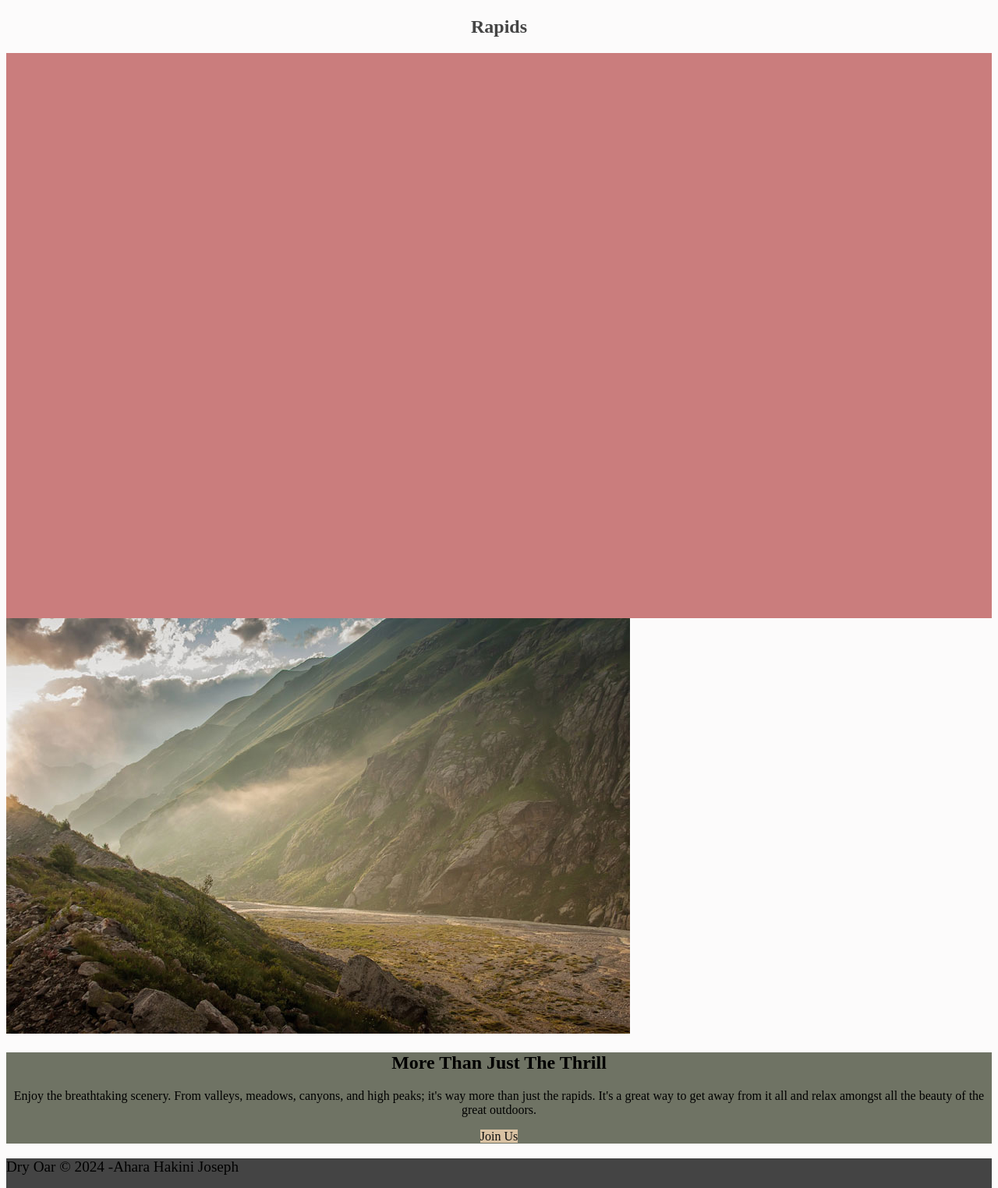
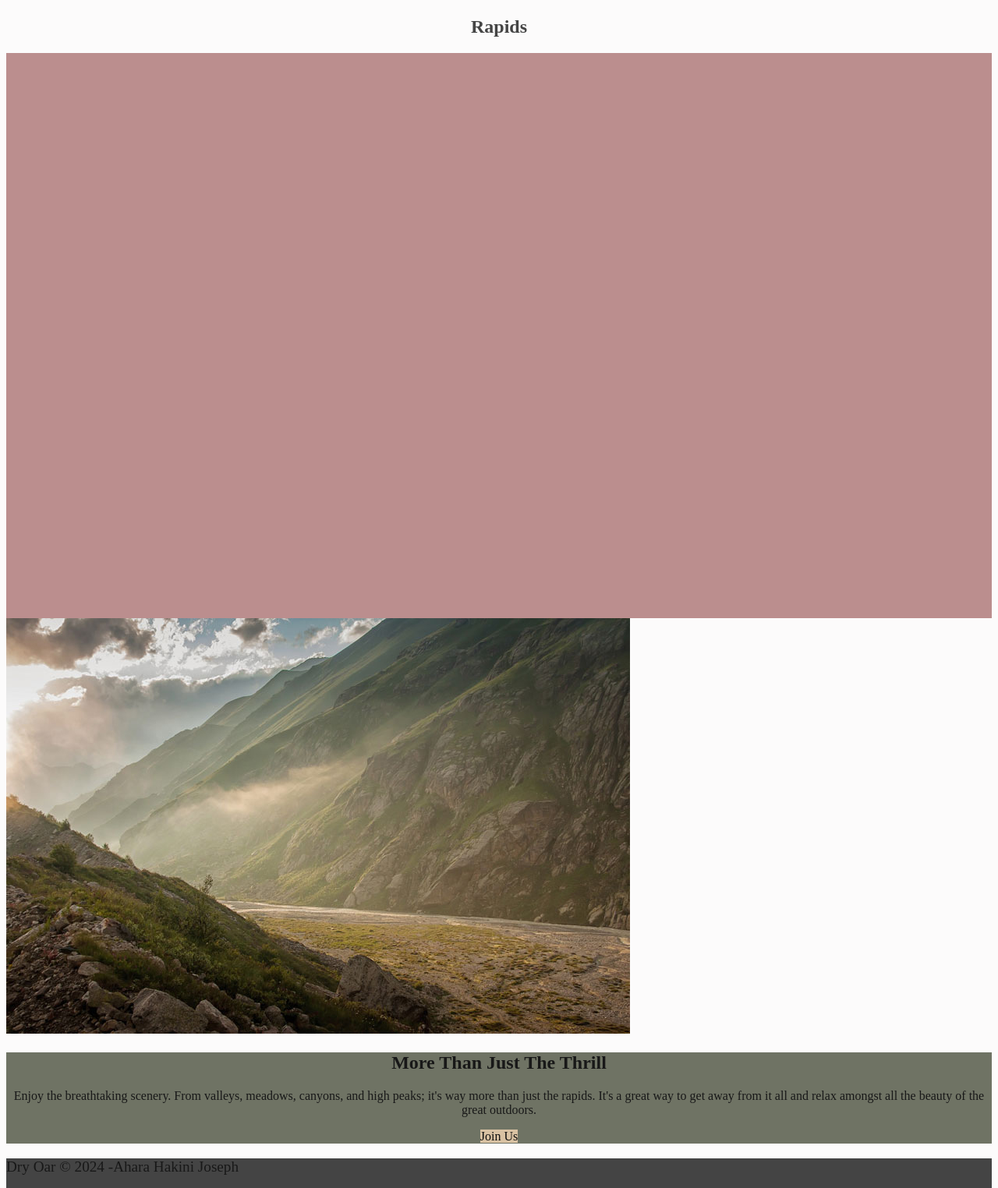
Before and after one commit to jos18004/Home, a plain HTML site: page index.html in a window 1280 px wide. Shown: the part 2726-4250 px from the top of the page at 78% size. Drawn offline with Linux system fonts and the light colour scheme.

Commit message:
Color change

```diff
--- a/styles/style.css
+++ b/styles/style.css
@@ -17,7 +17,7 @@ main section {
 /* Background block */
 #background {
   height: 725px;
-  background-color: #ca7d7d;
+  background-color: #bb8e8e;
 }
 
 /* Background colors */
@@ -52,7 +52,7 @@ h4,
 .msg p,
 footer,
 footer a {
-  color: #000000;
+  color: #181818;
 }
 nav a:hover,
 footer a:hover {
```
